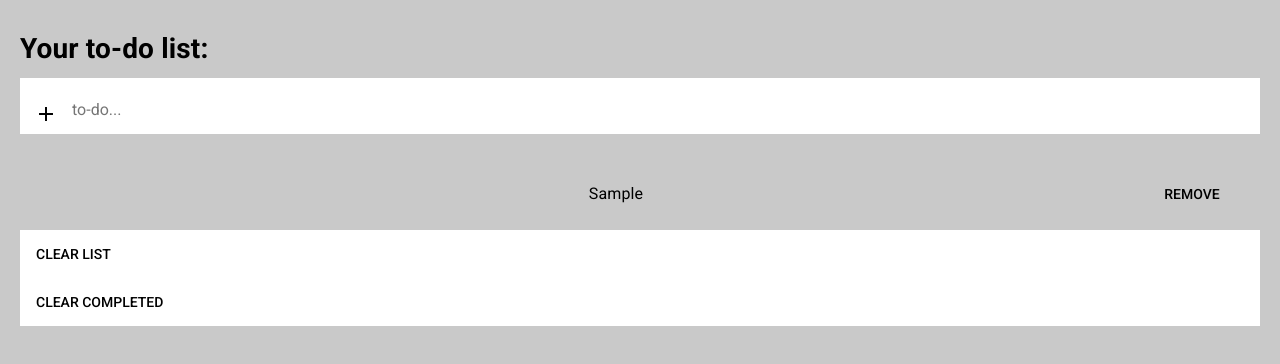
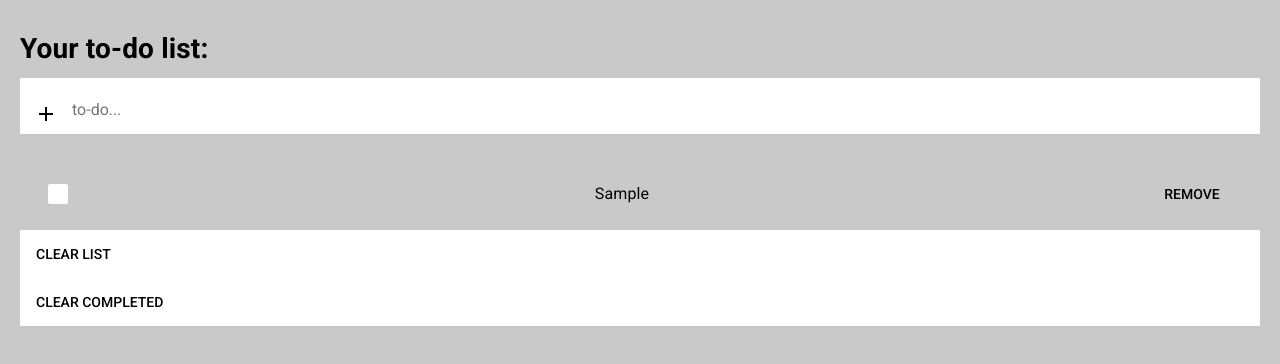
Before and after one commit to maraxai/vue-todo, a Vue app: page / in a window 1280 px wide. Both pictures are taken after typing "Sample" into the empty fields and a click on the button "add". Shown: the top 364 px of the page. Built offline with nearby package versions, Linux system fonts and the light colour scheme.

Commit message:
fix checkbox

```diff
--- a/src/App.vue
+++ b/src/App.vue
@@ -1,7 +1,7 @@
 <template>
   <div>
     <h1 class="title">Your to-do list:</h1>
-    <md-field class="addToList">
+    <md-field class="clearList">
       <md-button @click="addTodo()" class="md-icon-button addItem">
         <md-icon>add</md-icon>
       </md-button>
@@ -11,7 +11,7 @@
         @keyup.enter="addTodo()"
         placeholder="to-do..."
       ></md-input>
-    </md-field class="clearList">
+    </md-field>
     <md-list class="todos">
       <md-list-item
         v-for="(todo, index) in todos"
@@ -20,9 +20,8 @@
         class="todo"
         :class="{completed: todo.completed}"
       >
-        <md-checkbox
-          v-model="boolean"
-
+        <md-checkbox class="checkbox"
+          v-model="todo.completed"
           value="todo.completed"
           @change="completeTodo(todo)"
         >
@@ -129,19 +128,23 @@ body {
 }
 
 .todo.completed label {
-text-decoration: line-through;
-}
-
-.md-checkbox {
-  border: 1px;
-  border-color: grey;
-  z-index: 999;
-  visibility: visible;
+  text-decoration: line-through;
 }
 
 
-
-
-
+.md-checkbox,
+.md-checkbox-container,
+.md-list-item-content > .md-checkbox:first-child {
+  margin: 0px;
+  padding: 0px;
+}
+.md-checkbox .md-checkbox-container {
+background-color: white;
+  border: 0.7px solid #a37c82;
+  margin-left: 12px;
+}
+.md-checkbox.md-checked .md-checkbox-container:after {
+  border-color: #a37c82;
+}
 
 </style>
```
